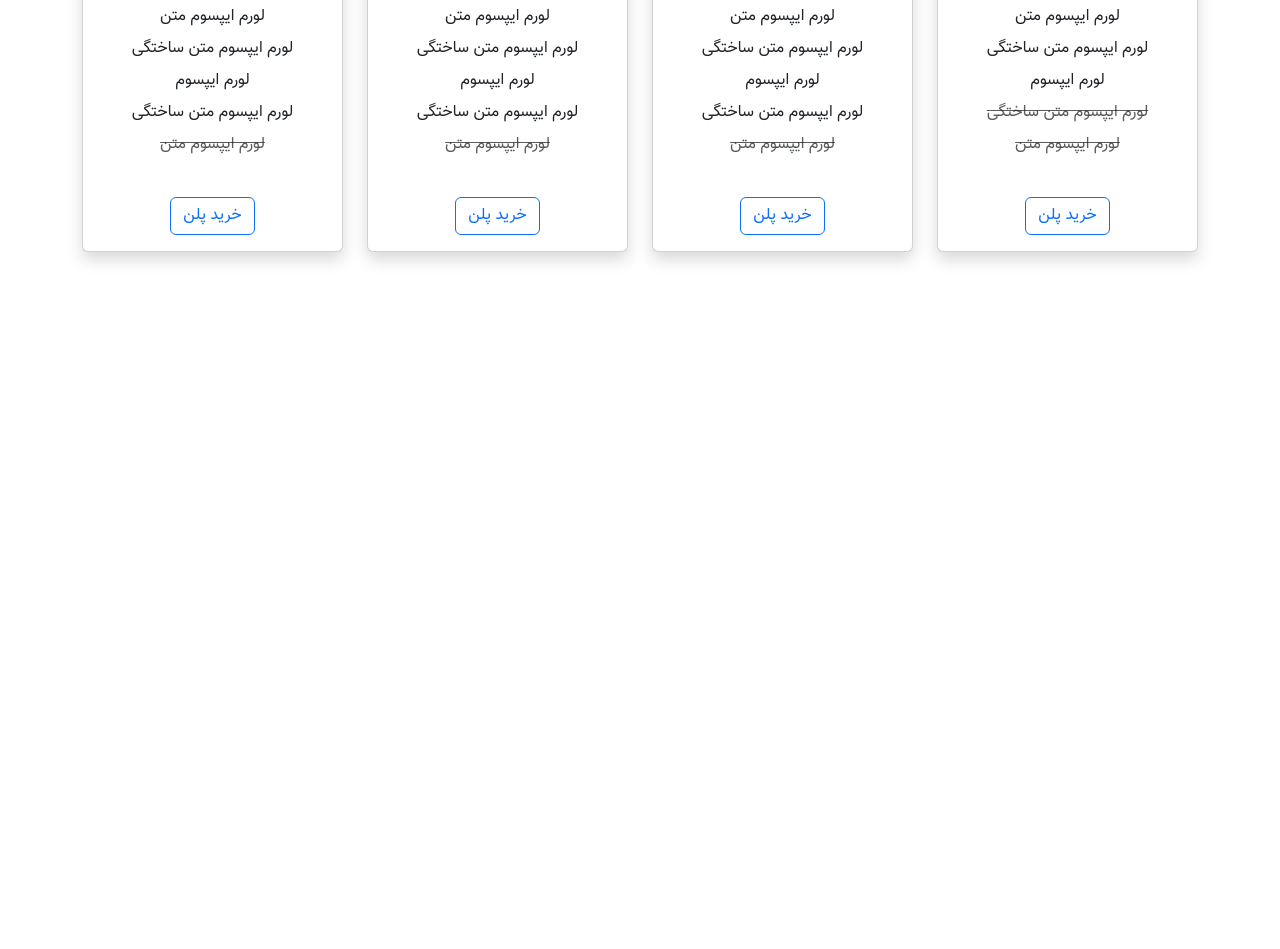
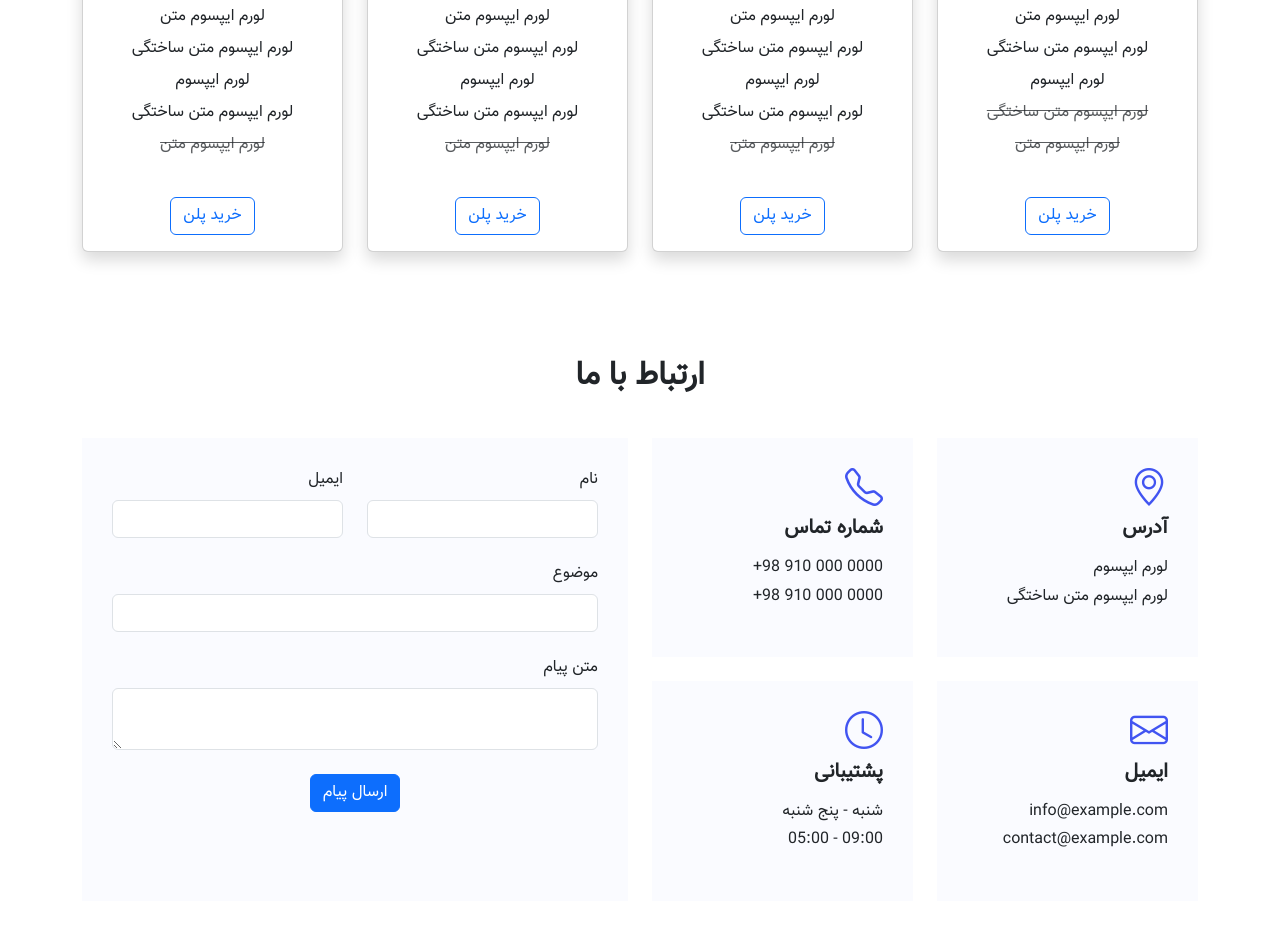
Before and after one commit to Shirari76/bootstrapv5.3-webtemplate-2, a plain HTML site: page index.html in a window 1280 px wide. Shown: the part 3820-4769 px from the top of the page. Before the commit the page ends 4120 px from the top, so only its background shows below. Drawn offline with nearby package versions, Linux system fonts and the light colour scheme; a script that the page names is missing.

Commit message:
add contact section

```diff
--- a/index.html
+++ b/index.html
@@ -526,7 +526,82 @@
         </div>
       </div>
     </section>
+    <!-------------------------------- Contact ---------------------------------------------------------->
+    <section class="contact py-5">
+      <div class="container">
+        <div class="row text-center mb-4">
+          <h2 class="fw-bold">ارتباط با ما</h2>
+        </div>
+        <div class="row gy-3">
+          <div class="col-lg-6">
+            <div class="row gy-4">
+              <div class="col-md-6">
+                <div class="info-box">
+                  <i class="bi bi-geo-alt"></i>
+                  <h5 class="fw-bold">آدرس</h5>
+                  <p>لورم ایپسوم<br />لورم ایپسوم متن ساختگی</p>
+                </div>
+              </div>
 
+              <div class="col-md-6">
+                <div class="info-box">
+                  <i class="bi bi-telephone"></i>
+                  <h5 class="fw-bold">شماره تماس</h5>
+                  <p class="cellphone">
+                    +98 910 000 0000<br />+98 910 000 0000
+                  </p>
+                </div>
+              </div>
+
+              <div class="col-md-6">
+                <div class="info-box">
+                  <i class="bi bi-envelope"></i>
+                  <h5 class="fw-bold">ایمیل</h5>
+                  <p>info@example.com<br />contact@example.com</p>
+                </div>
+              </div>
+
+              <div class="col-md-6">
+                <div class="info-box">
+                  <i class="bi bi-clock"></i>
+                  <h5 class="fw-bold">پشتیبانی</h5>
+                  <p>شنبه - پنج شنبه<br />09:00 - 05:00</p>
+                </div>
+              </div>
+            </div>
+          </div>
+          <div class="col-lg-6">
+            <form action="#" class="contact-form">
+              <div class="row gy-4">
+                <div class="col-md-6">
+                  <label class="form-label">نام</label>
+                  <input class="form-control" type="text" />
+                </div>
+
+                <div class="col-md-6">
+                  <label class="form-label">ایمیل</label>
+                  <input class="form-control" type="email" />
+                </div>
+
+                <div class="col-md-12">
+                  <label class="form-label">موضوع</label>
+                  <input class="form-control" type="email" />
+                </div>
+
+                <div class="col-md-12">
+                  <label class="form-label">متن پیام</label>
+                  <textarea class="form-control" rows="2"></textarea>
+                </div>
+
+                <div class="col-md-12 text-center">
+                  <button class="btn btn-primary">ارسال پیام</button>
+                </div>
+              </div>
+            </form>
+          </div>
+        </div>
+      </div>
+    </section>
     <script src="https://cdn.jsdelivr.net/npm/@srexi/purecounterjs/dist/purecounter_vanilla.js"></script>
     <script>
       new PureCounter();
--- a/style.css
+++ b/style.css
@@ -184,3 +184,23 @@ p {
 .pricing .card:hover {
   transform: scale(1.1);
 }
+/* Contact */
+.contact .info-box {
+  background-color: #fafbff;
+  padding: 30px;
+}
+.contact .info-box i {
+  font-size: 38px;
+  line-height: 0;
+  color: #4154f1;
+}
+.contact .info-box .cellphone {
+  direction: ltr;
+  text-align: right;
+}
+
+.contact .contact-form {
+  background-color: #fafbff;
+  padding: 30px;
+  height: 100%;
+}
```
